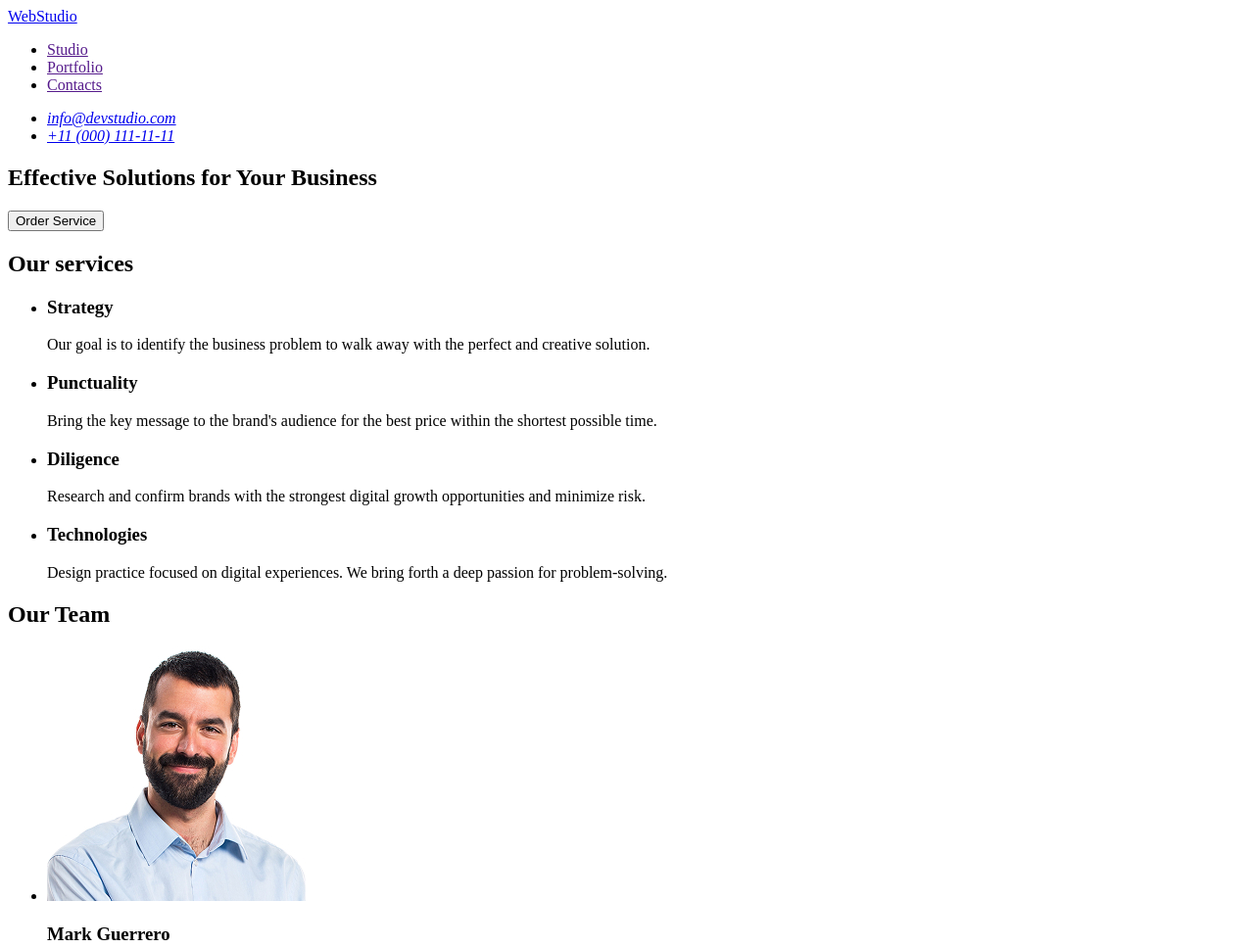
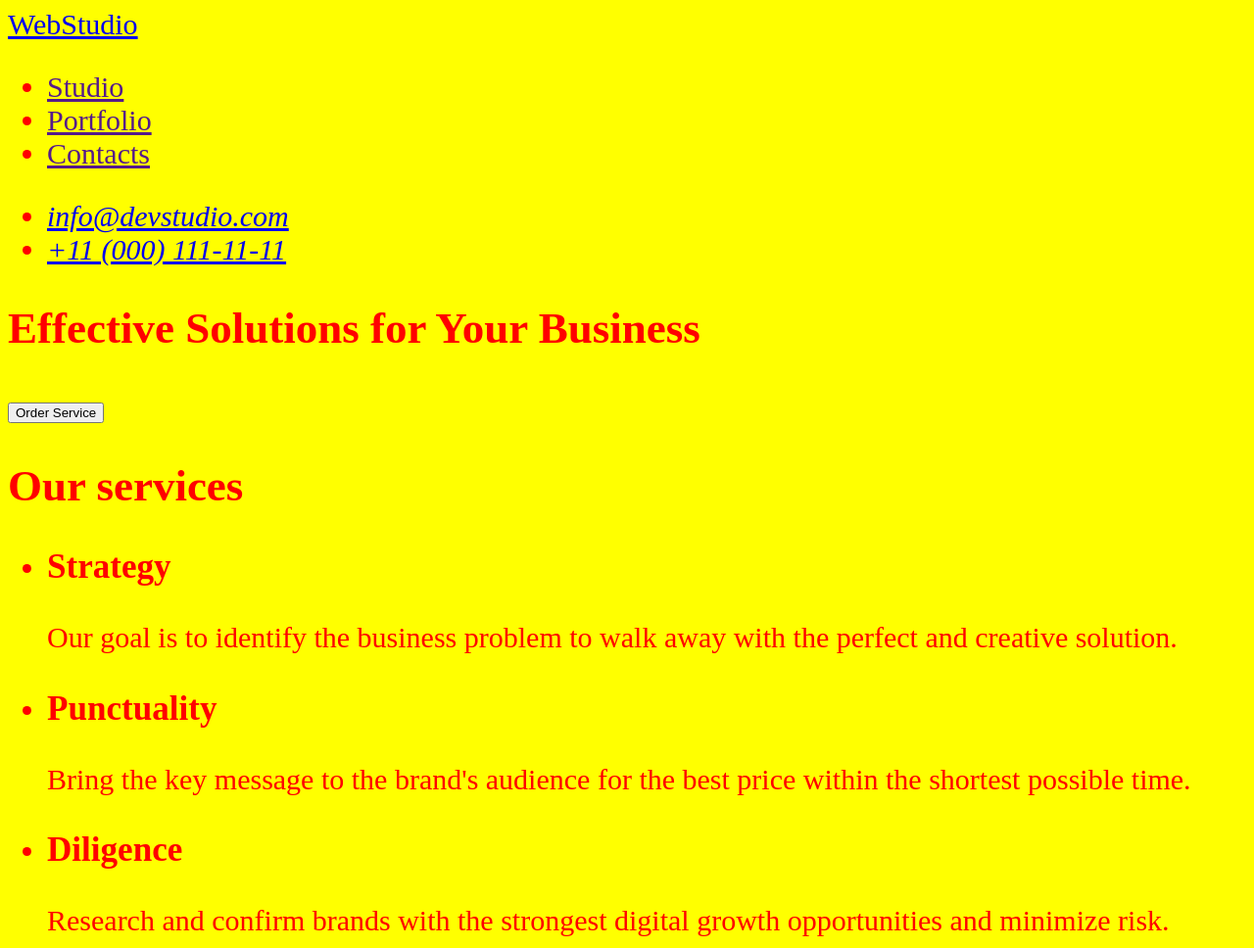
Before and after one commit to Anora888/goit-markup-hw-02, a plain HTML site: page index.html in a window 1280 px wide. Shown: the top 968 px of the page at 98% size. Drawn offline with Linux system fonts and the light colour scheme.

Commit message:
Оновлено index.html, додано styles.css, видалено старий style.css

```diff
--- /dev/null
+++ b/css/styles.css
@@ -0,0 +1,5 @@
+body {
+  background-color: yellow !important;
+  font-size: 30px;
+  color: red;
+}
--- a/index.html
+++ b/index.html
@@ -4,7 +4,7 @@
     <meta charset="UTF-8">
     <meta name="viewport" content="width=device-width, initial-scale=1.0">
     <title>Document</title>
-    <link rel="stylesheet" href="style.css">
+    <link rel="stylesheet" href="./css/styles.css">
 </head>
 <body>
 
```
Also changed, not shown: style.css (deleted).
